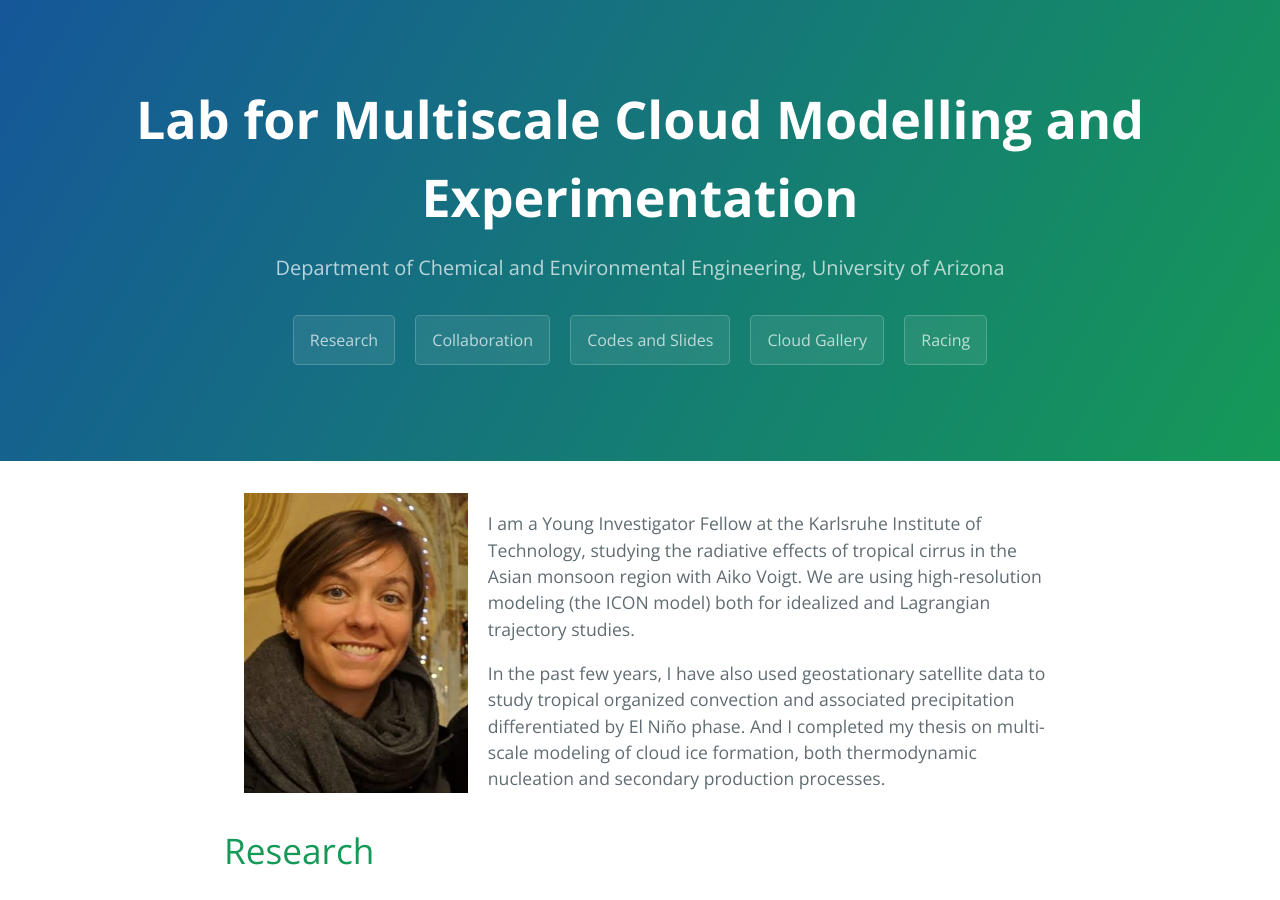
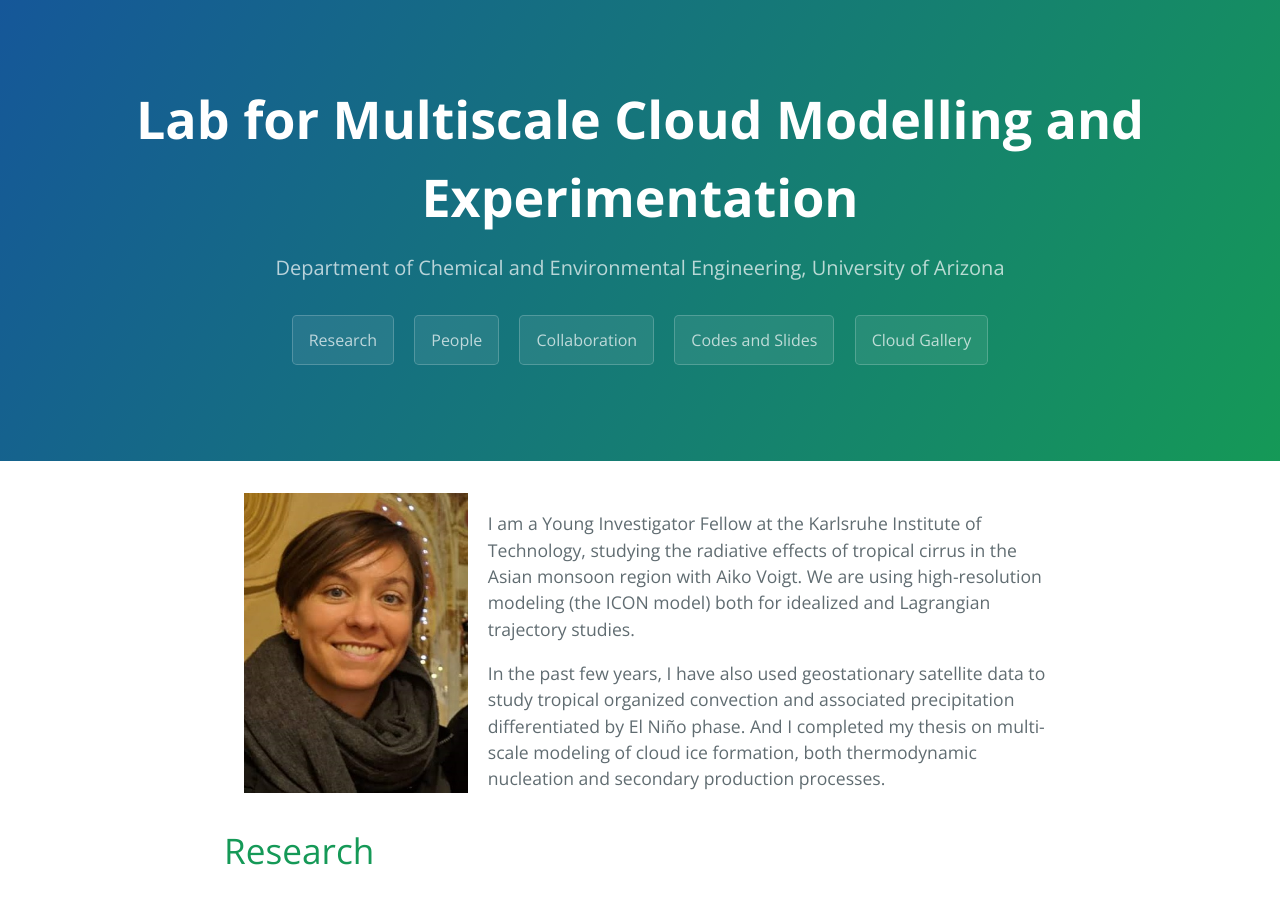
Before and after one commit to sylviasullivan/sylviasullivan.github.io, a Jekyll site: the page built from index.md, in a window 1280 px wide and 900 px high. Built offline with Jekyll 4.4.1, drawn with Linux system fonts in a browser that asks for light colours.

Commit message:
Add people page, remove personal page

```diff
--- a/_layouts/default.html
+++ b/_layouts/default.html
@@ -33,10 +33,10 @@
         <a href="{{ site.github.tar_url }}" class="btn">Download .tar.gz</a>
       {% endif %}
 	  <a href="/" class="btn">Research</a>
+	  <a href="/people" class="btn">People</a>
 	  <a href="/collaboration" class="btn">Collaboration</a>
 	  <a href="/codes-and-slides" class="btn">Codes and Slides</a>
 	  <a href="/cloud-gallery" class="btn">Cloud Gallery</a>
-	  <a href="/personal" class="btn">Racing</a>
     </header>
 
     <main id="content" class="main-content" role="main">
```
